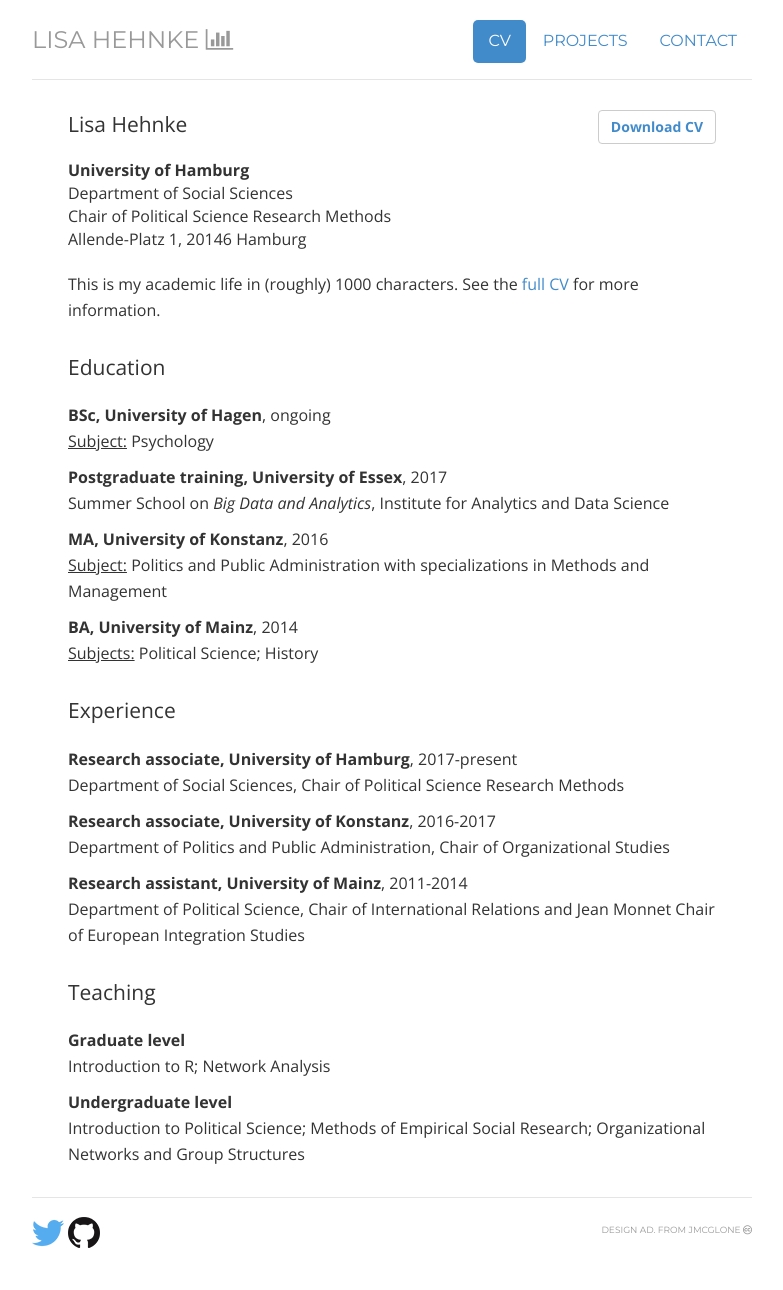
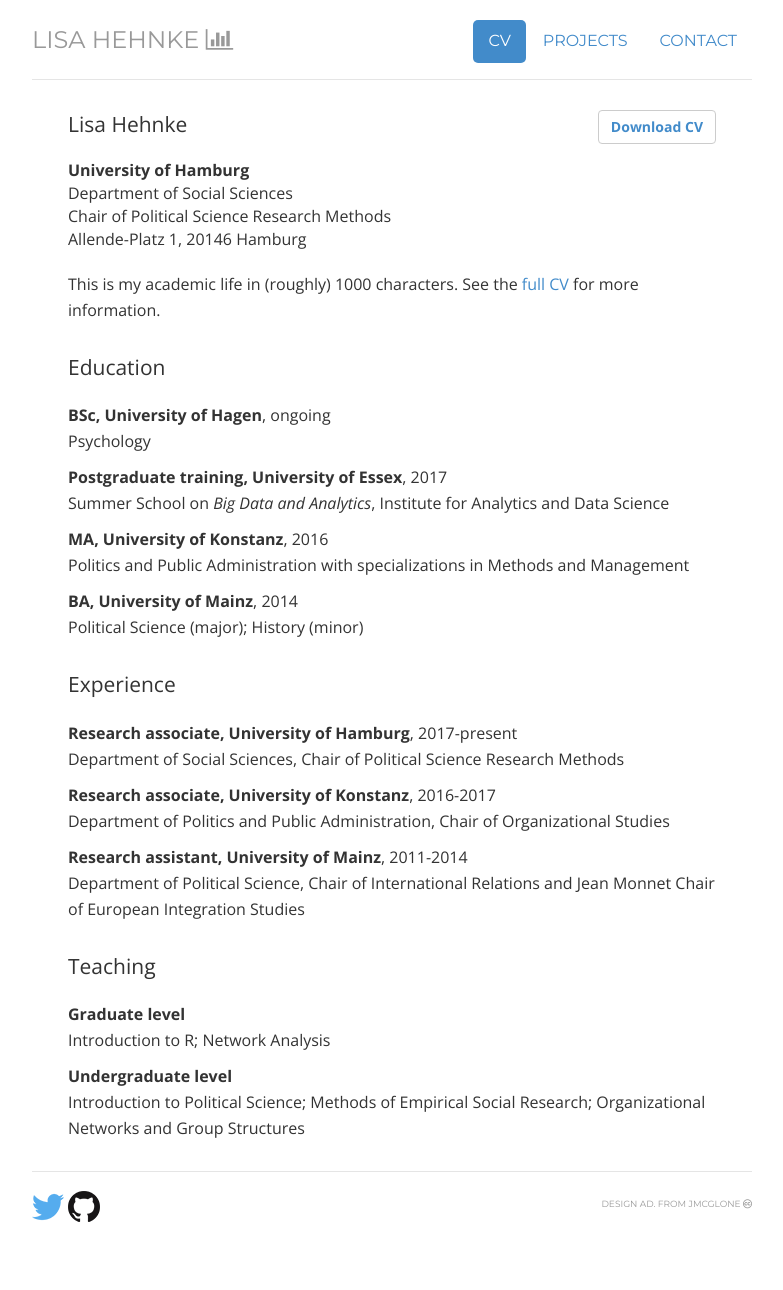
Before and after one commit to lhehnke/lhehnke.github.io, a Jekyll site: the page built from cv/index.html, in a window 1280 px wide. Shown: the whole page, without its empty margins (248-1031 px from the left). Built offline with Jekyll 4.4.1, drawn with Linux system fonts in a browser that asks for light colours; nearby versions of some CDN libraries; some web fonts are replaced; after the commit the page ends 1264 px from its top, so only the background shows below that.

Commit message:
Final touches

```diff
--- a/cv/index.html
+++ b/cv/index.html
@@ -29,16 +29,16 @@ description: CV for Lisa Hehnke, a researcher, data scientist, psychology studen
 				<p class="lead">Education</p>
 
 					<p><strong> BSc, University of Hagen</strong>, ongoing<br>
-				<u>Subject:</u> Psychology </p>
+				Psychology </p>
 
 								<p><strong>Postgraduate training, University of Essex</strong>, 2017<br>
 				Summer School on <em>Big Data and Analytics</em>, Institute for Analytics and Data Science</p>
 
 				<p><strong> MA, University of Konstanz</strong>, 2016<br>
-				<u>Subject:</u> Politics and Public Administration with specializations in Methods and Management </p>
+				Politics and Public Administration with specializations in Methods and Management </p>
 
 				<p style="margin-bottom:30px"><strong> BA, University of Mainz</strong>, 2014<br>
-				<u>Subjects:</u> Political Science; History </p>
+				Political Science (major); History (minor) </p>
 
 
 
```
